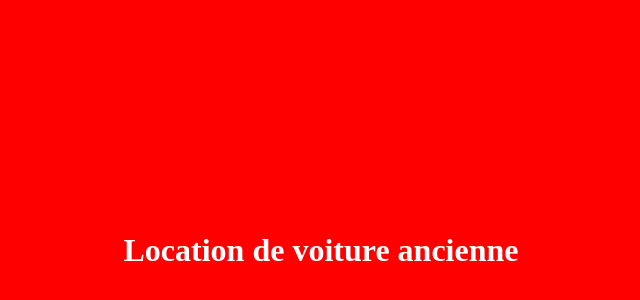
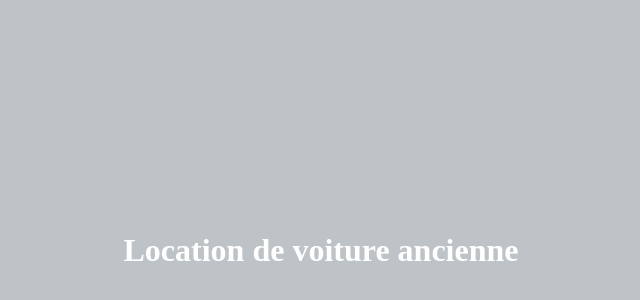
Before and after one commit to mek44/locationVoiture, a plain HTML site: page index.html in a window 1280 px wide. Shown: the part 42-342 px from the top of the page, without its empty margins (319-959 px from the left). Drawn offline with Linux system fonts and the light colour scheme.

Commit message:
modification de la couleur de fond

```diff
--- a/index.html
+++ b/index.html
@@ -4,7 +4,7 @@
         <meta charset= "utf-8">
         <title></title>
     </head>
-    <body style="background-color:red">
+    <body style="background-color:#bdc3c7">
         <h1 style="padding-top: 20%; padding-bottom:20%; text-align:center; color: #FFFFFF"> Location de voiture ancienne</h1>
     </body>
 </html>
```
